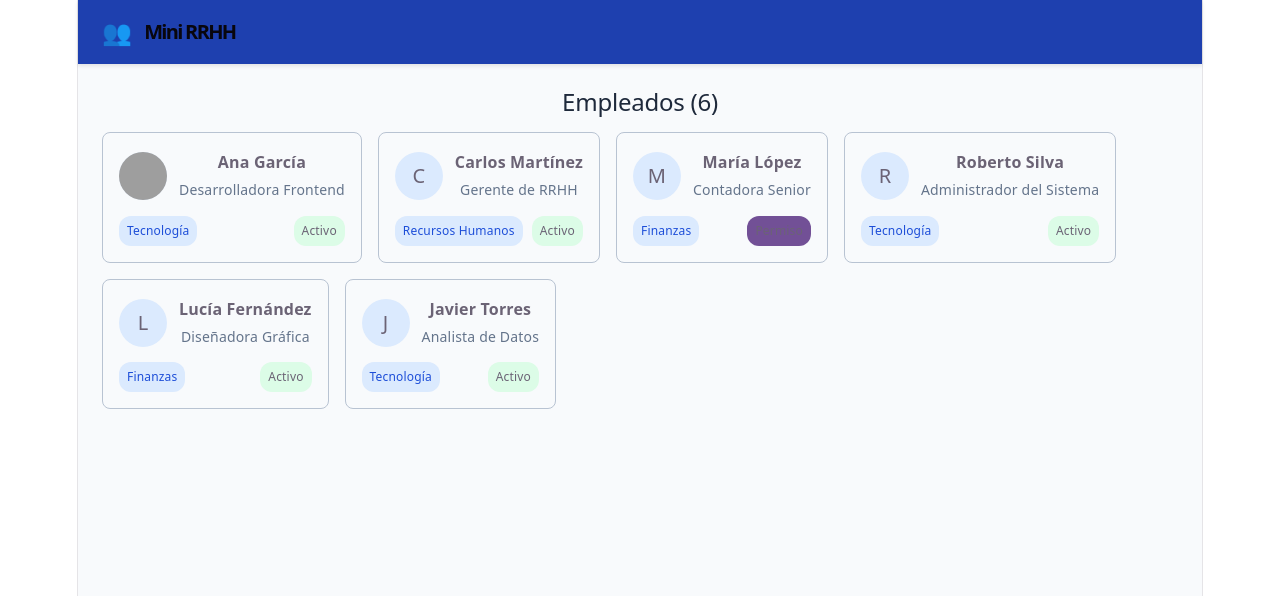
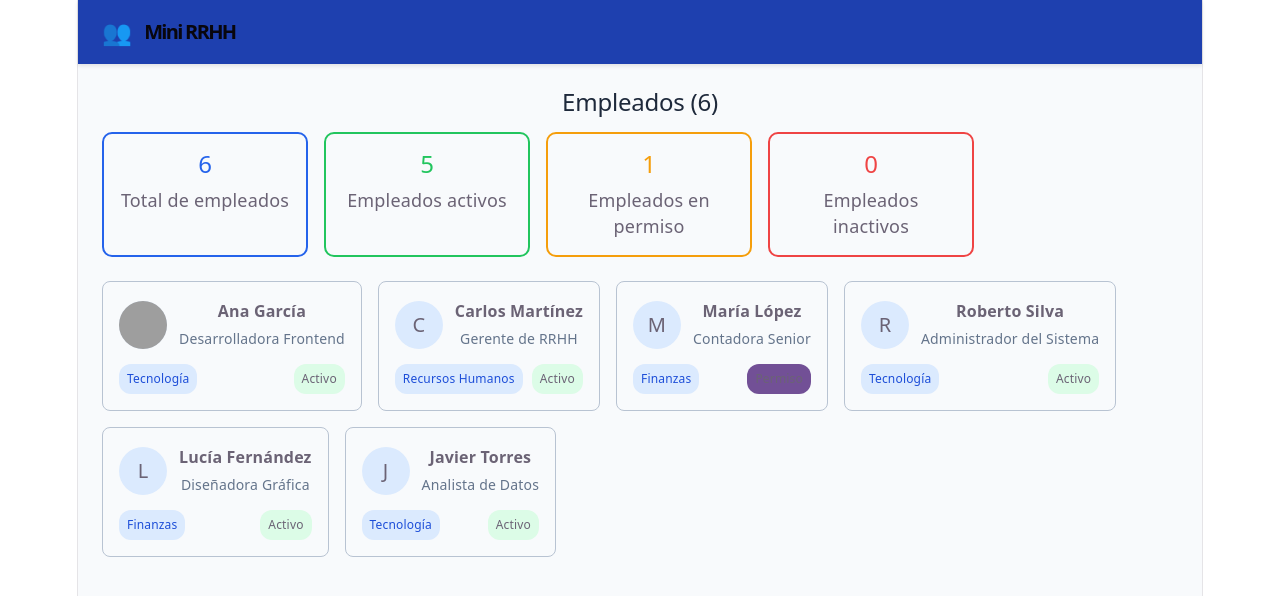
Before and after one commit to ZepedaGT/react-practica, a React (Vite) app: page / in a window 1280 px wide. Shown: the top 596 px of the page. Built offline with nearby package versions, Linux system fonts and the light colour scheme; grey boxes are pictures that could not be loaded.

Commit message:
calcular estadistica en app.tsx

```diff
--- a/src/App.tsx
+++ b/src/App.tsx
@@ -1,22 +1,78 @@
-import Header from './layouts/Headers';
-import EmployeeCard from './components/EmployeeCard';
-import { mockEmployees } from './utils/mockData';
-import type { Employee } from './types';
+import Header from "./layouts/Headers";
+import EmployeeCard from "./components/EmployeeCard";
+import StatsBadge from "./components/StatsBadge";
+import { mockEmployees } from "./utils/mockData";
+import type { Employee } from "./types";
 
 function App() {
   const handleSelectEmployee = (employee: Employee) => {
-    console.log('Empleado seleccionado:', employee.name);
+    console.log("Empleado seleccionado:", employee.name);
     alert(`Seleccionaste a ${employee.name} — ${employee.position}`);
   };
 
+  const total = mockEmployees.length;
+
+  const active = mockEmployees.filter(
+    (employee) => employee.status === "active"
+  ).length;
+
+  const onLeave = mockEmployees.filter(
+    (employee) => employee.status === "on_leave"
+  ).length;
+
+  const inactive = mockEmployees.filter(
+    (employee) => employee.status === "inactive"
+  ).length;
+
   return (
-    <div style={{ minHeight: '100vh', background: '#f8fafc' }}>
+    <div style={{ minHeight: "100vh", background: "#f8fafc" }}>
       <Header />
-      <main style={{ padding: '24px' }}>
-        <h2 style={{ marginBottom: '16px', color: '#1e293b' }}>
-          Empleados ({mockEmployees.length})
+
+      <main style={{ padding: "24px" }}>
+        <h2 style={{ marginBottom: "16px", color: "#1e293b" }}>
+          Empleados ({total})
         </h2>
-        <div style={{ display: 'flex', gap: '16px', flexWrap: 'wrap' }}>
+
+        <div
+          style={{
+            display: "flex",
+            gap: "16px",
+            marginBottom: "24px",
+            flexWrap: "wrap",
+          }}
+        >
+          <StatsBadge
+            label="Total de empleados"
+            value={total}
+            color="#2563eb"
+          />
+
+          <StatsBadge
+            label="Empleados activos"
+            value={active}
+            color="#22c55e"
+          />
+
+          <StatsBadge
+            label="Empleados en permiso"
+            value={onLeave}
+            color="#f59e0b"
+          />
+
+          <StatsBadge
+            label="Empleados inactivos"
+            value={inactive}
+            color="#ef4444"
+          />
+        </div>
+
+        <div
+          style={{
+            display: "flex",
+            gap: "16px",
+            flexWrap: "wrap",
+          }}
+        >
           {mockEmployees.map((employee) => (
             <EmployeeCard
               key={employee.id}
--- /dev/null
+++ b/src/components/StatsBadge.tsx
@@ -0,0 +1,33 @@
+interface StatsBadgeProps {
+  label: string;
+  value: number;
+  color?: string;
+}
+
+function StatsBadge({
+  label,
+  value,
+  color = "#2563eb",
+}: StatsBadgeProps) {
+  return (
+    <div
+      style={{
+        border: `2px solid ${color}`,
+        borderRadius: "10px",
+        padding: "16px",
+        width: "170px",
+        textAlign: "center",
+      }}
+    >
+      <h2 style={{ color, margin: 0 }}>
+        {value}
+      </h2>
+
+      <p style={{ marginTop: "8px" }}>
+        {label}
+      </p>
+    </div>
+  );
+}
+
+export default StatsBadge;
```
